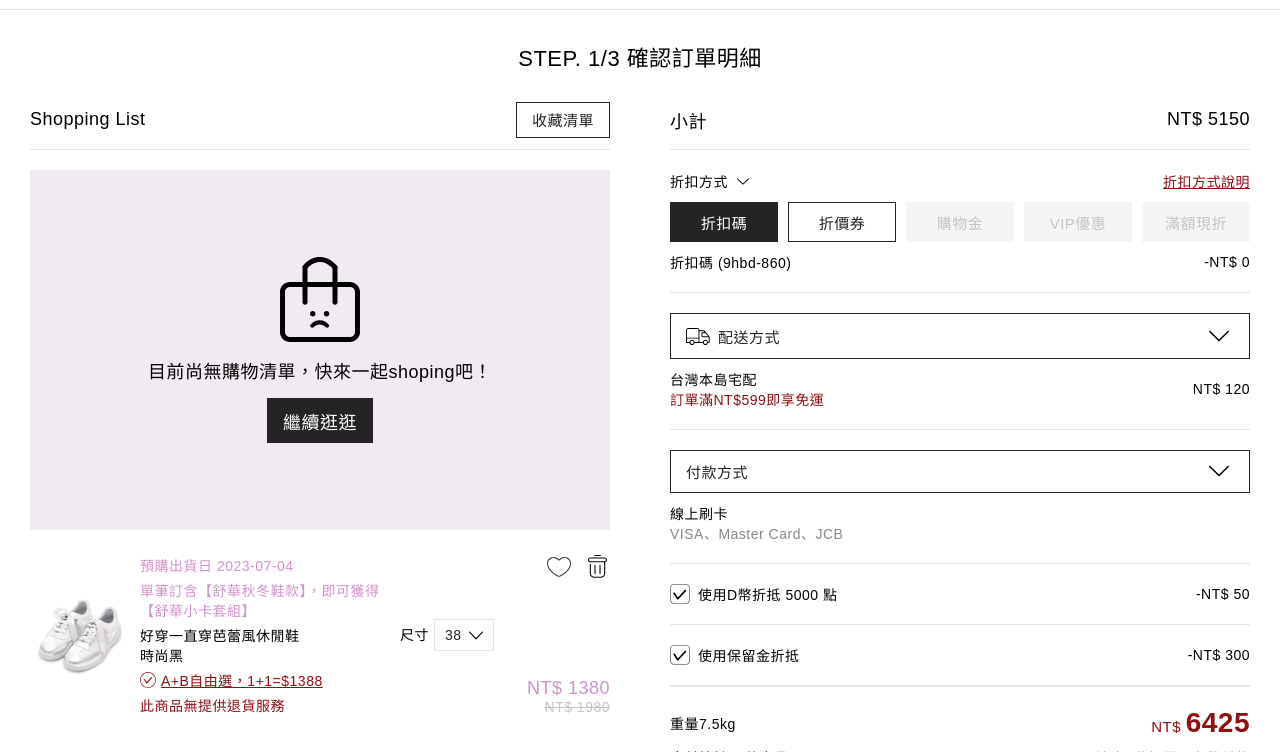
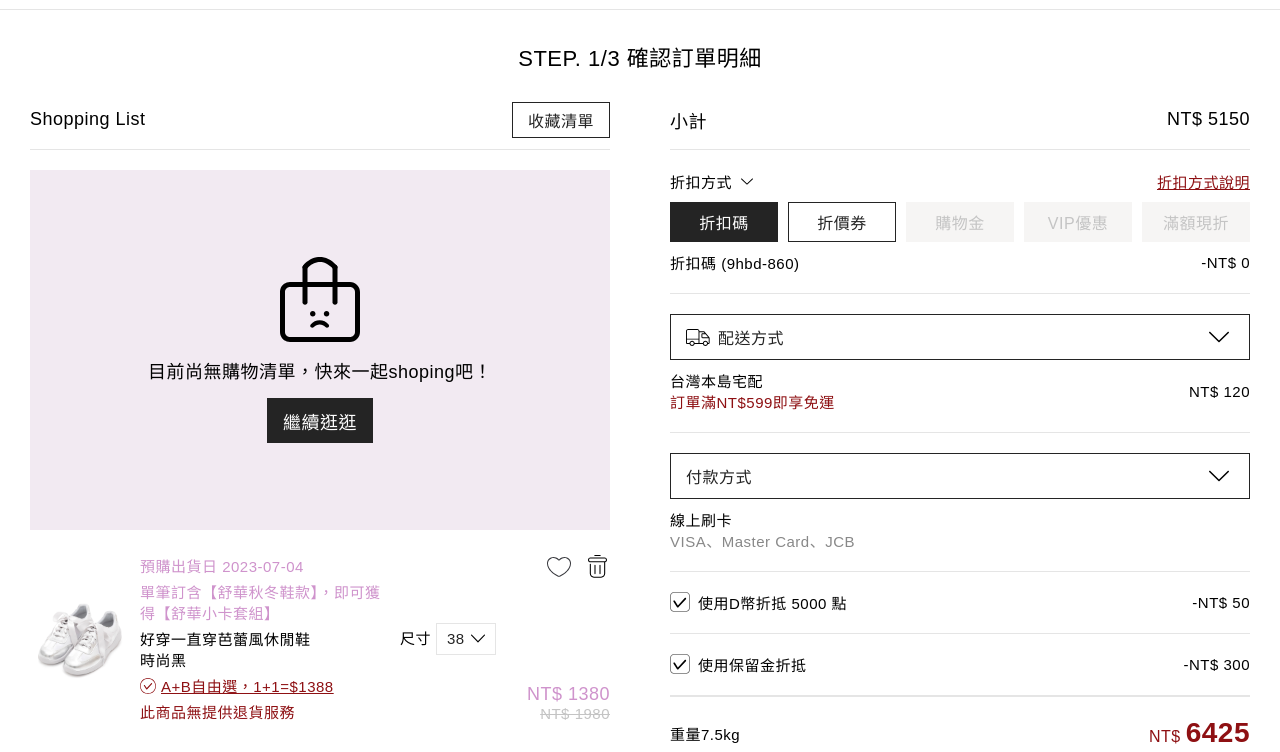
Before and after one commit to rociohsu/daf-shoes, a plain HTML site: page checkout.html in a window 1280 px wide. Shown: the part 70-822 px from the top of the page. Drawn offline with Linux system fonts and the light colour scheme; a web font is replaced by a local one.

Commit message:
Update 調整文字大小
250218

```diff
--- a/css/variable.less
+++ b/css/variable.less
@@ -17,8 +17,8 @@ html {
     --fXXL:  28px;
     --fXL:   22px;
     --fL:    18px;
-    --fM:    15px;
-    --fS:    14px;
+    --fM:    16px;
+    --fS:    15px;
     --fXS:   13px;
 }
 
@@ -27,8 +27,8 @@ html:lang(en) { // English
     --fXXL:  28px;
     --fXL:   22px;
     --fL:    18px;
-    --fM:    15px;
-    --fS:    14px;
+    --fM:    16px;
+    --fS:    15px;
     --fXS:   13px;
 }
 
@@ -37,8 +37,8 @@ html:lang(zh-Hant) { // Chinese
     --fXXL:  28px;
     --fXL:   22px;
     --fL:    18px;
-    --fM:    15px;
-    --fS:    14px;
+    --fM:    16px;
+    --fS:    15px;
     --fXS:   13px;
 }
 
```
Also changed, not shown: css/checkout.css, css/component.css, css/product.css, css/product.less (line endings or trailing spaces), css/variable.css.
